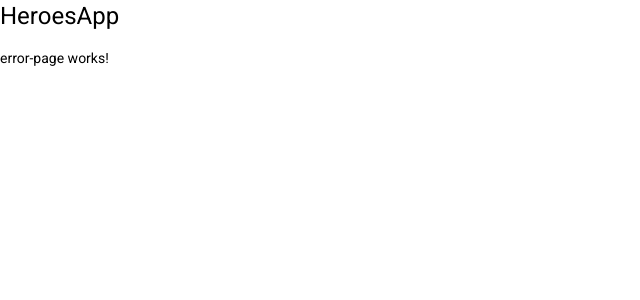
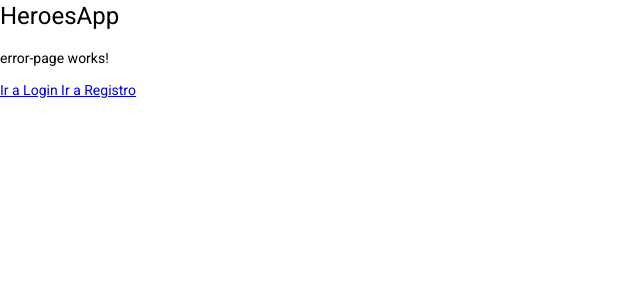
Before and after one commit to j-espejo/heroesApp, an Angular app: page /404 in a window 1280 px wide. Shown: the top 300 px of the page, without its empty margins (0-640 px from the left). Built offline with nearby package versions, Linux system fonts and the light colour scheme.

Commit message:
Rutas hijas y LazyLoad - AuthRoutes

```diff
--- a/src/app/app-routing.module.ts
+++ b/src/app/app-routing.module.ts
@@ -3,8 +3,18 @@ import { RouterModule, Routes } from '@angular/router';
 import { ErrorPageComponent } from './shared/error-page/error-page.component';
 
 const routes: Routes = [
-  { path: '404', component: ErrorPageComponent },
-  { path: '**', redirectTo: '404' },
+  {
+    path: 'auth',
+    loadChildren: () => import('./auth/auth.module').then((m) => m.AuthModule),
+  },
+  {
+    path: '404',
+    component: ErrorPageComponent,
+  },
+  {
+    path: '**',
+    redirectTo: '404',
+  },
 ];
 
 @NgModule({
--- a/src/app/auth/auth.module.ts
+++ b/src/app/auth/auth.module.ts
@@ -3,9 +3,10 @@ import { CommonModule } from '@angular/common';
 
 import { LoginComponent } from './pages/login/login.component';
 import { RegistroComponent } from './pages/registro/registro.component';
+import { AuthRoutingModule } from './auth-routing.module';
 
 @NgModule({
   declarations: [LoginComponent, RegistroComponent],
-  imports: [CommonModule],
+  imports: [CommonModule, AuthRoutingModule],
 })
 export class AuthModule {}
--- a/src/app/shared/error-page/error-page.component.html
+++ b/src/app/shared/error-page/error-page.component.html
@@ -1 +1,5 @@
 <p>error-page works!</p>
+
+<a routerLink="/auth/login"> Ir a Login </a>
+
+<a routerLink="/auth/registro"> Ir a Registro </a>
```
Also changed, not shown: src/app/auth/auth-routing.module.ts (added, +30 -0 lines).
